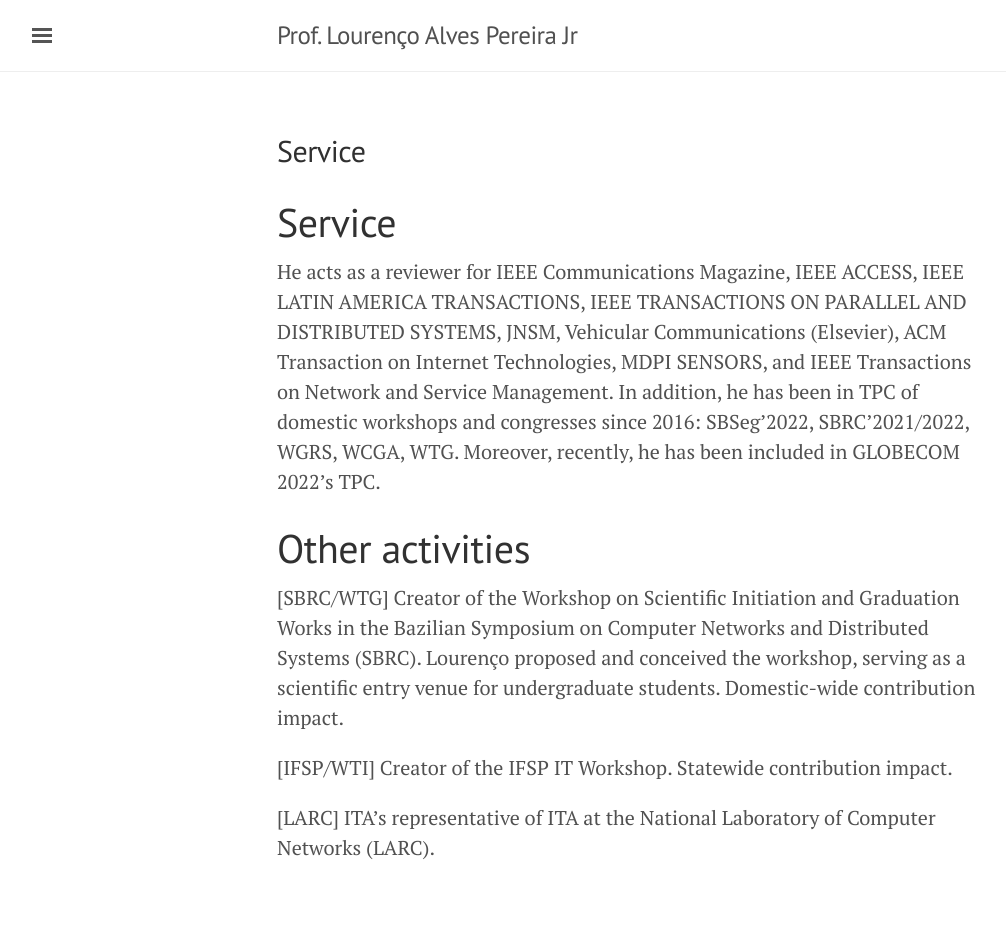
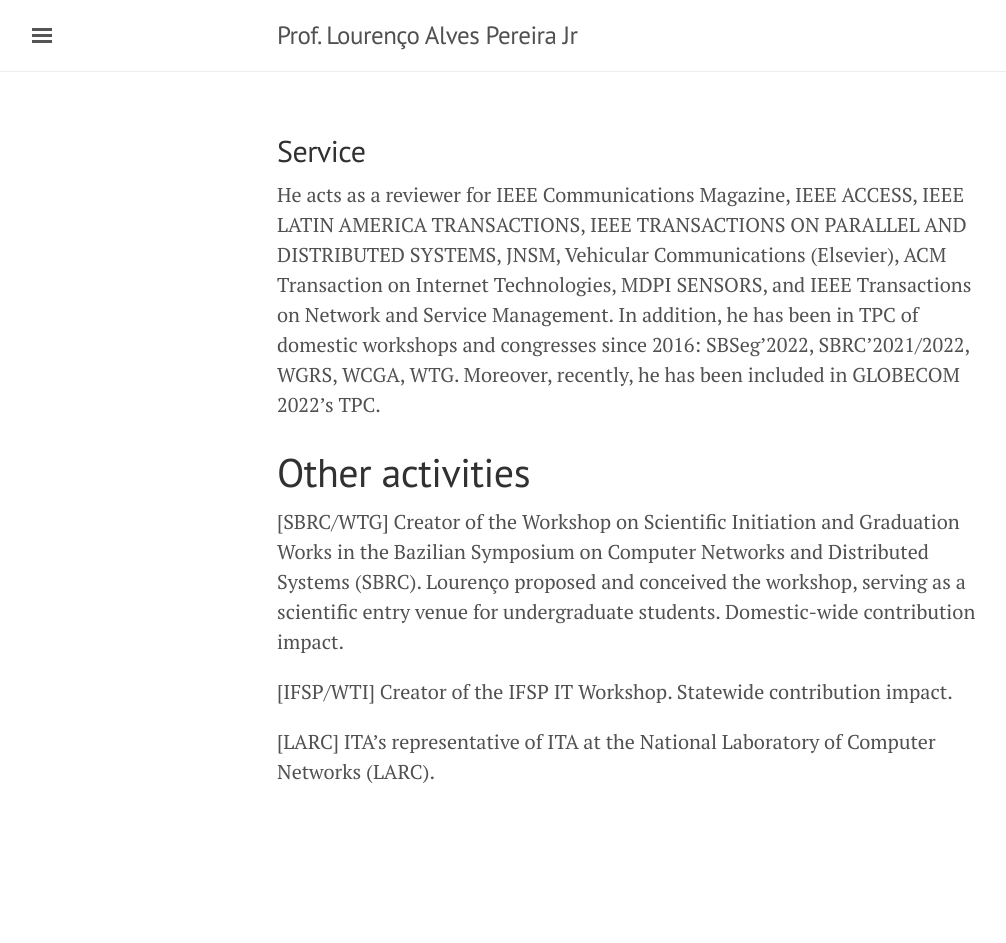
Before and after one commit to ljr/ljr.github.io, a Jekyll site: the page built from activities.md, in a window 1280 px wide. Shown: the whole page, without its empty margins (3-1009 px from the left). Built offline with Jekyll 4.4.1, drawn with Linux system fonts in a browser that asks for light colours; after the commit the page ends 900 px from its top, so only the background shows below that.

Commit message:
Update activities.md

```diff
--- a/activities.md
+++ b/activities.md
@@ -3,7 +3,6 @@
 title: Service
 ---
 
-# Service
 
 He acts as a reviewer for IEEE Communications Magazine, IEEE ACCESS, IEEE LATIN AMERICA TRANSACTIONS, IEEE TRANSACTIONS ON PARALLEL AND DISTRIBUTED SYSTEMS, JNSM, Vehicular Communications (Elsevier), ACM Transaction on Internet Technologies, MDPI SENSORS, and IEEE Transactions on Network and Service Management. In addition, he has been in TPC of domestic workshops and congresses since 2016: SBSeg'2022, SBRC'2021/2022, WGRS, WCGA, WTG. Moreover, recently, he has been included in GLOBECOM 2022's TPC.
 
```
